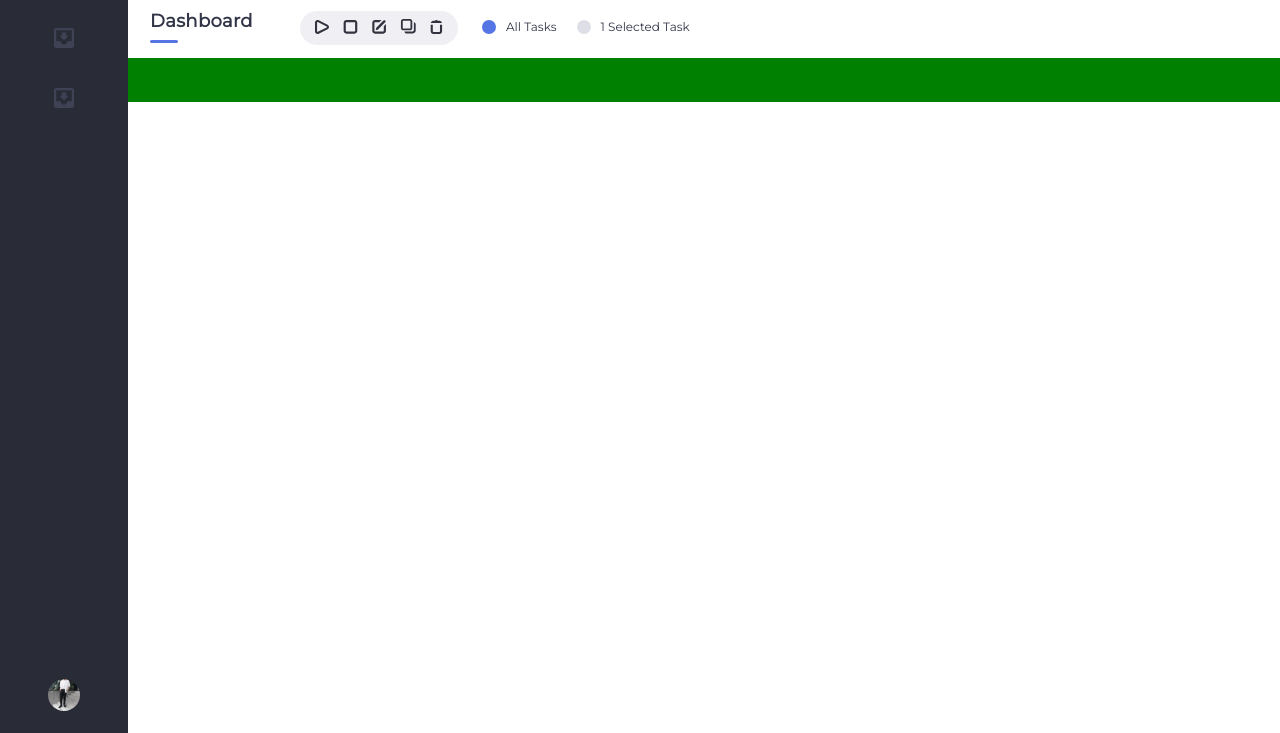
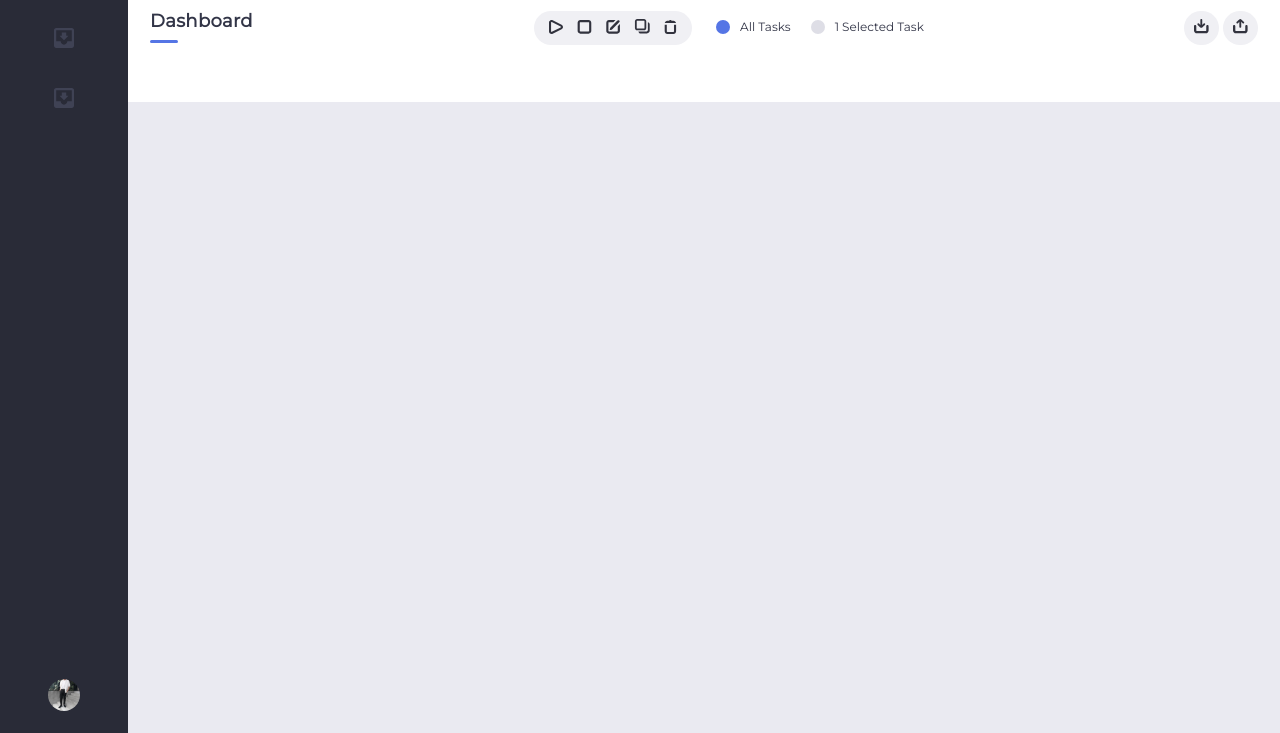
Before and after one commit to josephlalley1/project-electron, a website: page index.html in a window 1280 px wide. Shown: the part 67-800 px from the top of the page. Drawn offline with nearby package versions, Linux system fonts and the light colour scheme.

Commit message:
frequent changes

```diff
--- a/index.html
+++ b/index.html
@@ -56,14 +56,24 @@
               <h3 class="task-title">1 Selected Task</h3>
             </div>
           </div>
+        </div>
 
-
+        <div class="ie-box">
+          <div class="ie-icon-box">
+            <img src="import.svg" alt="">
+          </div>
+          <div class="ie-icon-box">
+            <img src="export.svg" alt="">
+          </div>
         </div>
       </div>
 
       <div class="table-heading">
 
       </div>
+      <div class="table-contents">
+
+      </div>
     </div>
 
   </body>
--- a/style.css
+++ b/style.css
@@ -119,13 +119,17 @@ h3 {
 
 .table-heading {
   height: 44px;
-  background-color: green;
 }
 
 .menu-title {
   width: 150px;
   padding-left: 22px;
   padding-top: 2px;
+}
+
+.main-menu {
+  margin-left: auto;
+  margin-right: auto;
 }
 
 .task-title {
@@ -157,3 +161,21 @@ h3 {
 .controls-spacing {
   padding-left: 20px;
 }
+
+.ie-icon-box {
+  background-color: #F0F0F4;
+  display: inline-block;
+  padding: 8px 10px;
+  border-radius: 44px;
+}
+
+.ie-box {
+  text-align: right;
+  width: 100px;
+  padding-right: 22px;
+}
+
+.table-contents {
+  height: 100%;
+  background-color: #EAEAF1;
+}
```
